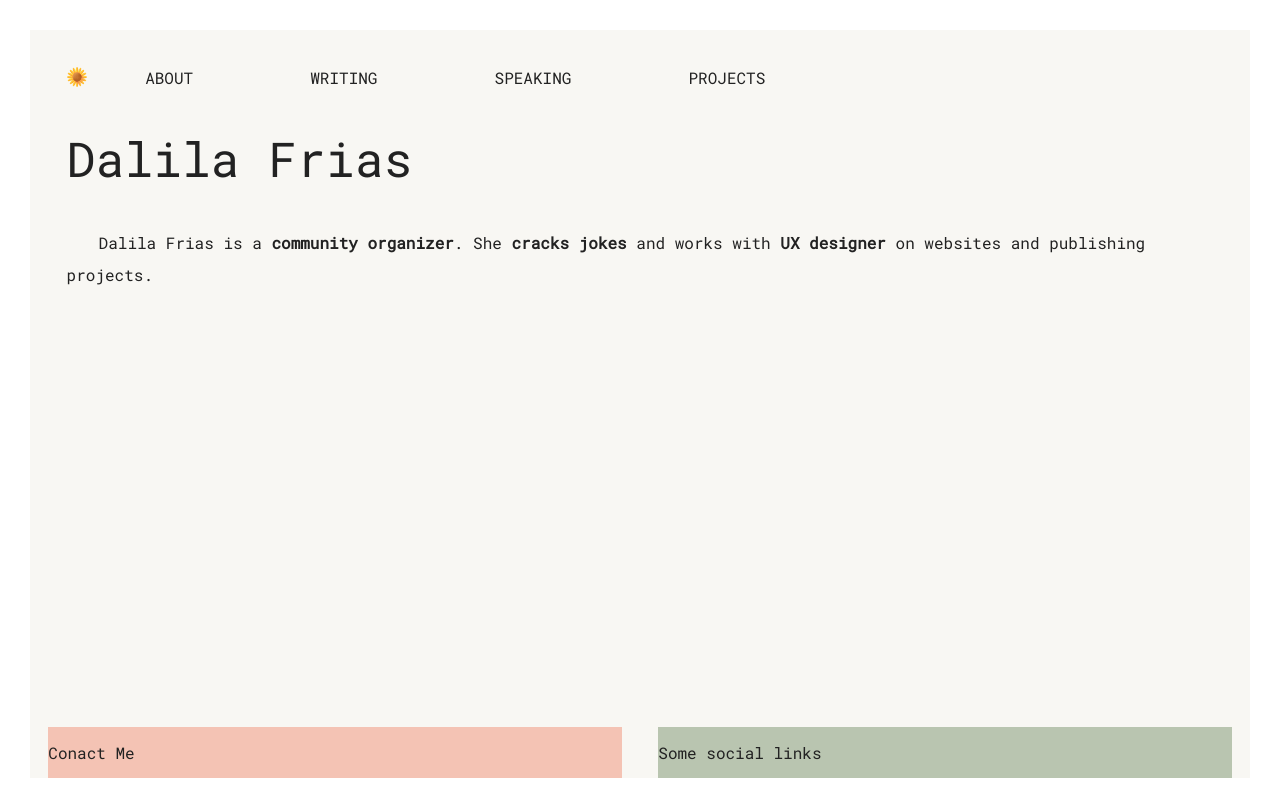
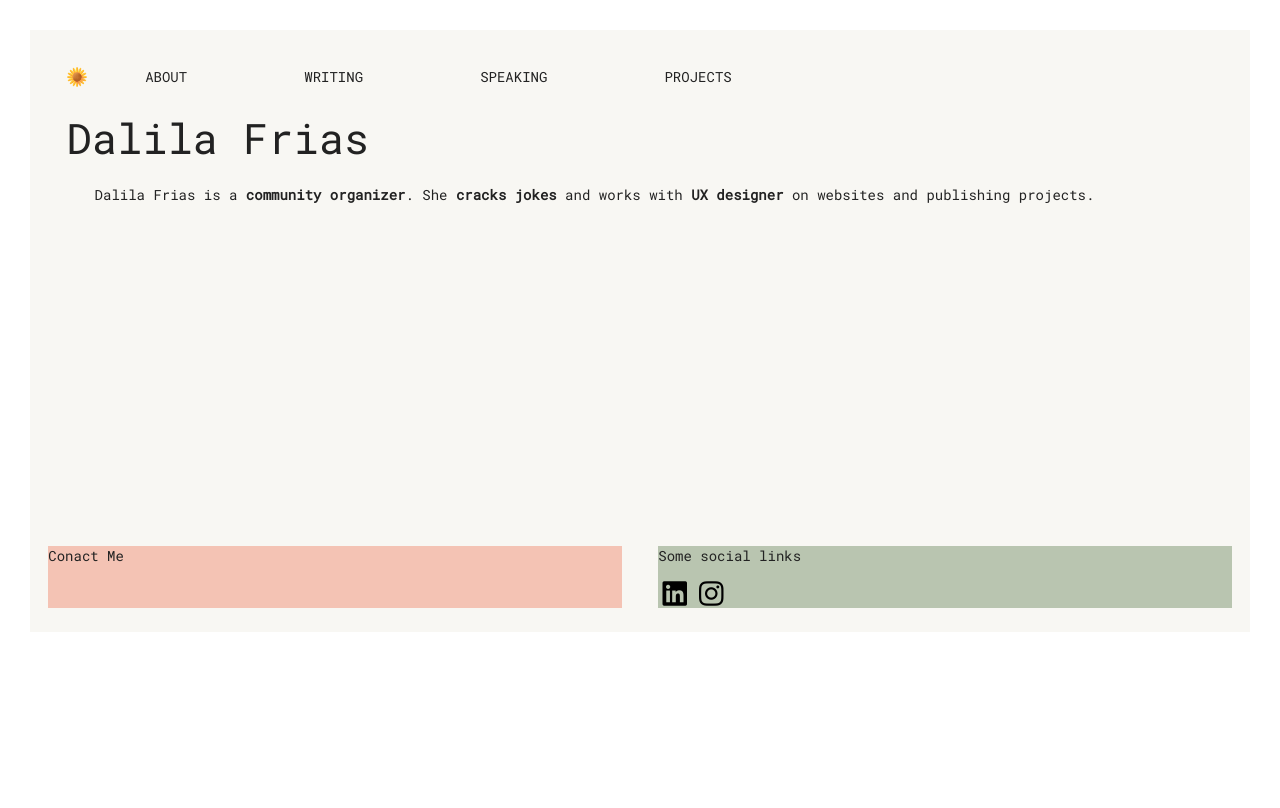
Before and after one commit to fallwall/alilad-sairf, a React (Create React App) app: page / in a window 1280 px wide. Built offline with nearby package versions, Linux system fonts and the light colour scheme.

Commit message:
social links

```diff
--- a/public/index.html
+++ b/public/index.html
@@ -1,14 +1,13 @@
 <!DOCTYPE html>
 <html lang="en">
+
 <head>
   <meta charset="utf-8" />
   <link rel="icon" href="../src/components/sunflower.svg" />
   <meta name="viewport" content="width=device-width, initial-scale=1" />
   <meta name="theme-color" content="#000000" />
-    <meta
-      name="description"
-      content="Web site created using create-react-app"
-    />
+  <meta name="description" content="Web site created using create-react-app" />
+  <link rel="stylesheet" href="//cdn.jsdelivr.net/npm/semantic-ui@2.4.2/dist/semantic.min.css" />
   <link href="https://fonts.googleapis.com/css?family=Roboto+Mono&display=swap" rel="stylesheet">
   <!--
       manifest.json provides metadata used when your web app is installed on a
@@ -26,6 +25,7 @@
     -->
   <title> Dalila Frias </title>
 </head>
+
 <body>
   <noscript>You need to enable JavaScript to run this app.</noscript>
   <div id="root"></div>
@@ -40,4 +40,5 @@
       To create a production bundle, use `npm run build` or `yarn build`.
     -->
 </body>
+
 </html>
--- a/src/App.css
+++ b/src/App.css
@@ -65,7 +65,7 @@ a {
 
 /* body */
 .main {
-  min-height: 500px;
+  min-height: 300px;
 }
 
 .main-text {
@@ -110,6 +110,7 @@ a {
 .footer {
   display: flex;
   flex-direction: row;
+  margin: 5% auto 2% auto;
 }
 
 .contact, .social {
--- a/src/components/Social.jsx
+++ b/src/components/Social.jsx
@@ -4,6 +4,13 @@ export default function Social() {
   return (
     <div className="social">
       <p>Some social links</p>
+      <a href="https://www.linkedin.com/in/dalilafrias/">
+        <i class="big linkedin icon"></i>
+      </a>
+      <a href="https://www.instagram.com/_blacksunflowers_/">
+        <i class="big instagram icon"></i>
+      </a>
+
     </div>
   )
 }
```
Lines whose indentation alone changed are shown as unchanged.
